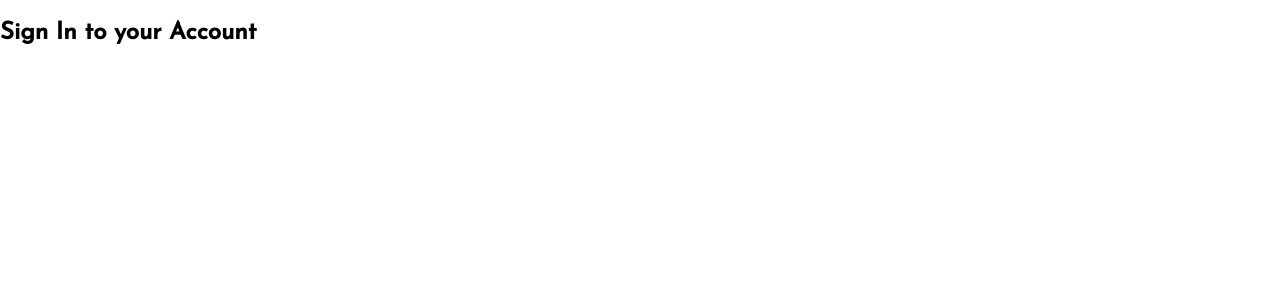
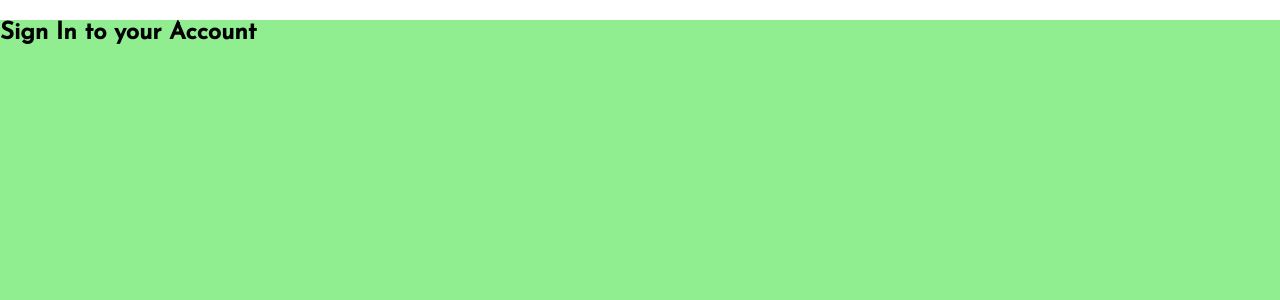
Before and after one commit to SafedPankhFoundation/pankh-foundation, a React (Create React App) app: page /signin in a window 1280 px wide. Shown: the top 300 px of the page. Built offline with nearby package versions, Linux system fonts and the light colour scheme.

Commit message:
html, body and root widht and height set to 100%

```diff
--- a/src/components/SignIn.jsx
+++ b/src/components/SignIn.jsx
@@ -1,4 +1,5 @@
 import React from "react";
+import "../"
 
 const SignIn = () => {
   return (
--- a/src/index.js
+++ b/src/index.js
@@ -3,7 +3,6 @@ import ReactDOM from "react-dom";
 
 import "./styles/index.css";
 
-import App from "./App";
 import Navigation from "./Navigation";
 
 ReactDOM.render(<Navigation />, document.getElementById("root"));
--- a/src/styles/components/SignIn.scss
+++ b/src/styles/components/SignIn.scss
@@ -0,0 +1,5 @@
+.sign-in {
+    background-color: lightgreen;
+    width:100%;
+    height: 100%;
+}
--- a/src/styles/components/_index.scss
+++ b/src/styles/components/_index.scss
@@ -4,3 +4,4 @@
 @import "./Header.scss";
 @import "./Body.scss";
 @import "./Footer.scss";
+@import "./SignIn.scss";
--- a/src/styles/generic/normalize.scss
+++ b/src/styles/generic/normalize.scss
@@ -6,22 +6,29 @@
 /**
  * 1. Correct the line height in all browsers.
  * 2. Prevent adjustments of font size after orientation changes in iOS.
+ * 3. Height and width made 100% to allow % usage of children elements
  */
 
 html {
   line-height: 1.15; /* 1 */
   -webkit-text-size-adjust: 100%; /* 2 */
+  width: 100%; /* 3 */
+  height: 100%; /* 3 */
+
 }
 
 /* Sections
      ========================================================================== */
 
 /**
-   * Remove the margin in all browsers.
+   * 1. Remove the margin in all browsers.
+   * 2. Height and width made 100% to allow % usage of children elements
    */
 
 body {
-  margin: 0;
+  margin: 0; /* 1 */
+  width: 100%; /* 2 */
+  height: 100%; /* 2 */
 }
 
 /**
@@ -30,6 +37,14 @@ body {
 
 main {
   display: block;
+}
+
+/*
+   * Height and width made 100% to allow % usage of children elements
+   */
+#root {
+  width: 100%;
+  height: 100%;
 }
 
 /**
--- a/src/styles/index.css
+++ b/src/styles/index.css
@@ -6,21 +6,32 @@
 /**
  * 1. Correct the line height in all browsers.
  * 2. Prevent adjustments of font size after orientation changes in iOS.
+ * 3. Height and width made 100% to allow % usage of children elements
  */
 html {
   line-height: 1.15;
   /* 1 */
   -webkit-text-size-adjust: 100%;
   /* 2 */
+  width: 100%;
+  /* 3 */
+  height: 100%;
+  /* 3 */
 }
 
 /* Sections
      ========================================================================== */
 /**
-   * Remove the margin in all browsers.
+   * 1. Remove the margin in all browsers.
+   * 2. Height and width made 100% to allow % usage of children elements
    */
 body {
   margin: 0;
+  /* 1 */
+  width: 100%;
+  /* 2 */
+  height: 100%;
+  /* 2 */
 }
 
 /**
@@ -28,6 +39,14 @@ body {
    */
 main {
   display: block;
+}
+
+/*
+   * Height and width made 100% to allow % usage of children elements
+   */
+#root {
+  width: 100%;
+  height: 100%;
 }
 
 /**
@@ -809,5 +828,10 @@ body {
     padding-bottom: 1%;
   }
 }
+.sign-in {
+  background-color: lightgreen;
+  width: 100%;
+  height: 100%;
+}
 
 /*# sourceMappingURL=index.css.map */
```
